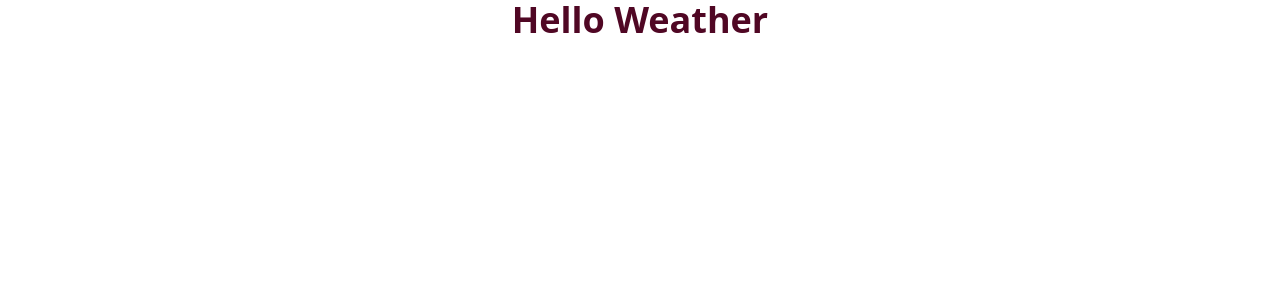
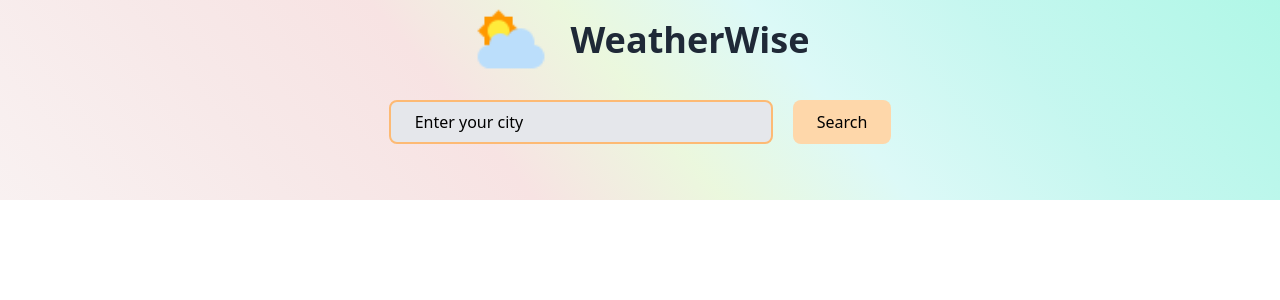
Before and after one commit to m-im-ha/WeatherWise, a React (Vite) app: page / in a window 1280 px wide. Shown: the top 300 px of the page. Built offline with nearby package versions, Linux system fonts and the light colour scheme.

Commit message:
edit Header.jsx

```diff
--- a/index.html
+++ b/index.html
@@ -5,9 +5,10 @@
     <link rel="icon" type="image/svg+xml" href="/vite.svg" />
     <meta name="viewport" content="width=device-width, initial-scale=1.0" />
     <link rel="stylesheet" href="./src/output.css">
+    <link rel="stylesheet" href="./src/index.css">
     <title>Vite + React</title>
   </head>
-  <body>
+  <body class="bodyBg">
     <div id="root"></div>
     <script type="module" src="/src/main.jsx"></script>
   </body>
--- a/src/App.jsx
+++ b/src/App.jsx
@@ -1,7 +1,9 @@
+import Header from "./components/Header";
+
 function App() {
   return (
     <div>
-      <h1 className="text-4xl text-pink-950 text-center font-extrabold">Hello Weather</h1>
+      <Header/>
     </div>
   );
 }
--- /dev/null
+++ b/src/components/Header.jsx
@@ -0,0 +1,19 @@
+function Header() {
+  return (
+    <header>
+      <div className="flex gap-5 justify-center items-center">
+        <div>
+          <img className="w-20" src="../src/assets/logo.png" alt="logo" />
+        </div>
+        <h1 className="text-4xl font-bold">WeatherWise</h1>
+      </div>
+
+      <div className="flex gap-5 justify-center items-center pt-5 pb-14">
+        <input className="rounded-lg bg-gray-200 px-6 py-2 placeholder:text-black/100 w-96 border-2 border-orange-300" type="text" placeholder="Enter your city" />
+        <button className="rounded-lg bg-orange-200 px-6 py-[10px] text-black">Search</button>
+      </div>
+    </header>
+  );
+}
+
+export default Header;
--- a/src/index.css
+++ b/src/index.css
@@ -1,3 +1,16 @@
 @tailwind base;
 @tailwind components;
 @tailwind utilities;
+
+.bodyBg {
+    background-image: linear-gradient(
+        50deg,
+        hsl(0deg 36% 96%) 0%,
+        hsl(0deg 47% 94%) 21%,
+        hsl(0deg 57% 93%) 37%,
+        hsl(89deg 64% 92%) 50%,
+        hsl(176deg 71% 92%) 63%,
+        hsl(171deg 75% 87%) 79%,
+        hsl(166deg 82% 83%) 100%
+      );
+}
--- a/src/output.css
+++ b/src/output.css
@@ -758,6 +758,37 @@ html {
   --bc: 74.6477% 0.0216 264.435964;
 }
 
+.avatar.placeholder > div {
+  display: flex;
+  align-items: center;
+  justify-content: center;
+}
+
+.input {
+  flex-shrink: 1;
+  -webkit-appearance: none;
+     -moz-appearance: none;
+          appearance: none;
+  height: 3rem;
+  padding-left: 1rem;
+  padding-right: 1rem;
+  font-size: 1rem;
+  line-height: 2;
+  line-height: 1.5rem;
+  border-radius: var(--rounded-btn, 0.5rem);
+  border-width: 1px;
+  border-color: transparent;
+  --tw-bg-opacity: 1;
+  background-color: var(--fallback-b1,oklch(var(--b1)/var(--tw-bg-opacity)));
+}
+
+.input[type="number"]::-webkit-inner-spin-button,
+.input-md[type="number"]::-webkit-inner-spin-button {
+  margin-top: -1rem;
+  margin-bottom: -1rem;
+  margin-inline-end: -1rem;
+}
+
 @keyframes button-pop {
   0% {
     transform: scale(var(--btn-focus-scale, 0.98));
@@ -784,6 +815,110 @@ html {
   100% {
     background-position-y: 0;
   }
+}
+
+.input input {
+  --tw-bg-opacity: 1;
+  background-color: var(--fallback-p,oklch(var(--p)/var(--tw-bg-opacity)));
+  background-color: transparent;
+}
+
+.input input:focus {
+  outline: 2px solid transparent;
+  outline-offset: 2px;
+}
+
+.input[list]::-webkit-calendar-picker-indicator {
+  line-height: 1em;
+}
+
+.input:focus,
+  .input:focus-within {
+  box-shadow: none;
+  border-color: var(--fallback-bc,oklch(var(--bc)/0.2));
+  outline-style: solid;
+  outline-width: 2px;
+  outline-offset: 2px;
+  outline-color: var(--fallback-bc,oklch(var(--bc)/0.2));
+}
+
+.input:has(> input[disabled]),
+  .input-disabled,
+  .input:disabled,
+  .input[disabled] {
+  cursor: not-allowed;
+  --tw-border-opacity: 1;
+  border-color: var(--fallback-b2,oklch(var(--b2)/var(--tw-border-opacity)));
+  --tw-bg-opacity: 1;
+  background-color: var(--fallback-b2,oklch(var(--b2)/var(--tw-bg-opacity)));
+  color: var(--fallback-bc,oklch(var(--bc)/0.4));
+}
+
+.input:has(> input[disabled])::-moz-placeholder, .input-disabled::-moz-placeholder, .input:disabled::-moz-placeholder, .input[disabled]::-moz-placeholder {
+  color: var(--fallback-bc,oklch(var(--bc)/var(--tw-placeholder-opacity)));
+  --tw-placeholder-opacity: 0.2;
+}
+
+.input:has(> input[disabled])::placeholder,
+  .input-disabled::placeholder,
+  .input:disabled::placeholder,
+  .input[disabled]::placeholder {
+  color: var(--fallback-bc,oklch(var(--bc)/var(--tw-placeholder-opacity)));
+  --tw-placeholder-opacity: 0.2;
+}
+
+.input:has(> input[disabled]) > input[disabled] {
+  cursor: not-allowed;
+}
+
+.input::-webkit-date-and-time-value {
+  text-align: inherit;
+}
+
+.mockup-browser .mockup-browser-toolbar .input {
+  position: relative;
+  margin-left: auto;
+  margin-right: auto;
+  display: block;
+  height: 1.75rem;
+  width: 24rem;
+  overflow: hidden;
+  text-overflow: ellipsis;
+  white-space: nowrap;
+  --tw-bg-opacity: 1;
+  background-color: var(--fallback-b2,oklch(var(--b2)/var(--tw-bg-opacity)));
+  padding-left: 2rem;
+  direction: ltr;
+}
+
+.mockup-browser .mockup-browser-toolbar .input:before {
+  content: "";
+  position: absolute;
+  left: 0.5rem;
+  top: 50%;
+  aspect-ratio: 1 / 1;
+  height: 0.75rem;
+  --tw-translate-y: -50%;
+  transform: translate(var(--tw-translate-x), var(--tw-translate-y)) rotate(var(--tw-rotate)) skewX(var(--tw-skew-x)) skewY(var(--tw-skew-y)) scaleX(var(--tw-scale-x)) scaleY(var(--tw-scale-y));
+  border-radius: 9999px;
+  border-width: 2px;
+  border-color: currentColor;
+  opacity: 0.6;
+}
+
+.mockup-browser .mockup-browser-toolbar .input:after {
+  content: "";
+  position: absolute;
+  left: 1.25rem;
+  top: 50%;
+  height: 0.5rem;
+  --tw-translate-y: 25%;
+  --tw-rotate: -45deg;
+  transform: translate(var(--tw-translate-x), var(--tw-translate-y)) rotate(var(--tw-rotate)) skewX(var(--tw-skew-x)) skewY(var(--tw-skew-y)) scaleX(var(--tw-scale-x)) scaleY(var(--tw-scale-y));
+  border-radius: 9999px;
+  border-width: 1px;
+  border-color: currentColor;
+  opacity: 0.6;
 }
 
 @keyframes modal-pop {
@@ -851,8 +986,134 @@ html {
   }
 }
 
-.text-center {
-  text-align: center;
+.flex {
+  display: flex;
+}
+
+.w-20 {
+  width: 5rem;
+}
+
+.w-7 {
+  width: 1.75rem;
+}
+
+.w-72 {
+  width: 18rem;
+}
+
+.w-96 {
+  width: 24rem;
+}
+
+.items-center {
+  align-items: center;
+}
+
+.justify-center {
+  justify-content: center;
+}
+
+.gap-5 {
+  gap: 1.25rem;
+}
+
+.rounded-lg {
+  border-radius: 0.5rem;
+}
+
+.border {
+  border-width: 1px;
+}
+
+.border-2 {
+  border-width: 2px;
+}
+
+.border-4 {
+  border-width: 4px;
+}
+
+.border-pink-400 {
+  --tw-border-opacity: 1;
+  border-color: rgb(244 114 182 / var(--tw-border-opacity));
+}
+
+.border-\[\] {
+  border-color: ;
+}
+
+.border-\[\#ec6e4c\] {
+  --tw-border-opacity: 1;
+  border-color: rgb(236 110 76 / var(--tw-border-opacity));
+}
+
+.border-orange-400 {
+  --tw-border-opacity: 1;
+  border-color: rgb(251 146 60 / var(--tw-border-opacity));
+}
+
+.border-orange-300 {
+  --tw-border-opacity: 1;
+  border-color: rgb(253 186 116 / var(--tw-border-opacity));
+}
+
+.bg-gray-400 {
+  --tw-bg-opacity: 1;
+  background-color: rgb(156 163 175 / var(--tw-bg-opacity));
+}
+
+.bg-gray-100 {
+  --tw-bg-opacity: 1;
+  background-color: rgb(243 244 246 / var(--tw-bg-opacity));
+}
+
+.bg-gray-200 {
+  --tw-bg-opacity: 1;
+  background-color: rgb(229 231 235 / var(--tw-bg-opacity));
+}
+
+.bg-orange-200 {
+  --tw-bg-opacity: 1;
+  background-color: rgb(254 215 170 / var(--tw-bg-opacity));
+}
+
+.bg-orange-100 {
+  --tw-bg-opacity: 1;
+  background-color: rgb(255 237 213 / var(--tw-bg-opacity));
+}
+
+.px-6 {
+  padding-left: 1.5rem;
+  padding-right: 1.5rem;
+}
+
+.py-2 {
+  padding-top: 0.5rem;
+  padding-bottom: 0.5rem;
+}
+
+.py-3 {
+  padding-top: 0.75rem;
+  padding-bottom: 0.75rem;
+}
+
+.py-\[\] {
+  padding-top: ;
+  padding-bottom: ;
+}
+
+.py-\[10px\] {
+  padding-top: 10px;
+  padding-bottom: 10px;
+}
+
+.pb-14 {
+  padding-bottom: 3.5rem;
+}
+
+.pt-5 {
+  padding-top: 1.25rem;
 }
 
 .text-4xl {
@@ -860,11 +1121,45 @@ html {
   line-height: 2.5rem;
 }
 
-.font-extrabold {
-  font-weight: 800;
+.font-bold {
+  font-weight: 700;
 }
 
-.text-pink-950 {
+.text-white {
   --tw-text-opacity: 1;
-  color: rgb(80 7 36 / var(--tw-text-opacity));
+  color: rgb(255 255 255 / var(--tw-text-opacity));
 }
+
+.text-black {
+  --tw-text-opacity: 1;
+  color: rgb(0 0 0 / var(--tw-text-opacity));
+}
+
+.bodyBg {
+  background-image: linear-gradient(
+        50deg,
+        hsl(0deg 36% 96%) 0%,
+        hsl(0deg 47% 94%) 21%,
+        hsl(0deg 57% 93%) 37%,
+        hsl(89deg 64% 92%) 50%,
+        hsl(176deg 71% 92%) 63%,
+        hsl(171deg 75% 87%) 79%,
+        hsl(166deg 82% 83%) 100%
+      );
+}
+
+.placeholder\:text-black\/50::-moz-placeholder {
+  color: rgb(0 0 0 / 0.5);
+}
+
+.placeholder\:text-black\/50::placeholder {
+  color: rgb(0 0 0 / 0.5);
+}
+
+.placeholder\:text-black\/100::-moz-placeholder {
+  color: rgb(0 0 0 / 1);
+}
+
+.placeholder\:text-black\/100::placeholder {
+  color: rgb(0 0 0 / 1);
+}
```
Also changed, not shown: src/assets/logo.png (added).
